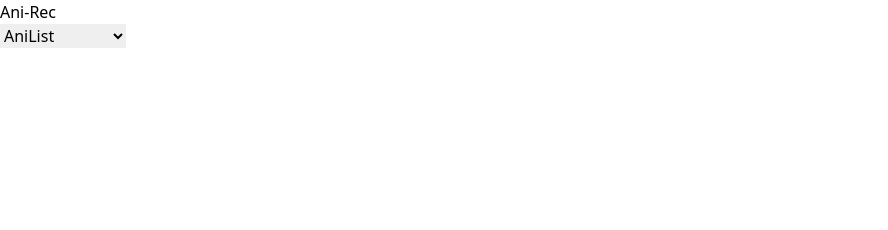
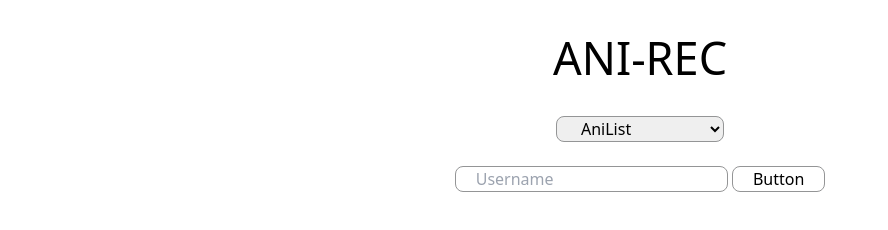
Before and after one commit to edwincarr/anirec, a plain HTML site: page index.html in a window 1280 px wide. Shown: the whole page, without its empty margins (0-888 px from the left). Drawn offline with nearby package versions, Linux system fonts and the light colour scheme.

Commit message:
Frontend work

```diff
--- a/index.html
+++ b/index.html
@@ -7,21 +7,31 @@
   <link rel="stylesheet" href="styles.css">
   <title>Document</title>
 </head>
-<body>
-  <header>
-    <h1>Ani-Rec</h1>
+<body class="">
+
+  <!-- Title -->
+  <header class="flex justify-center pt-6 pb-6">
+    <h1 class="text-[45px]">ANI-REC</h1>
   </header>
 
-  <div>
-    <select>
-      <option value="AniList" >AniList</option>
-      <option value="MAL" >My Anime List</option>
+
+  <!-- Dropdown Div -->
+  <div class="flex justify-center pb-6 ">
+    <select class="rounded-lg border cursor-pointer border-[#949596] px-5">
+      <option value="aniList" >AniList</option>
+      <option value="mal" >My Anime List</option>
     </select>
   </div>
 
-  <div>
-    <input type="text"
+  <!-- Username and searchbutton Div -->
+  <div class="flex justify-center">
+    <form>
+    <input type="text" placeholder="Username" class="rounded-lg border border-[#949596] px-5" >
+    <button value="Submit" class="rounded-lg border border-[#949596] px-5 hover:bg-[#3CA1D5] hover:text-white hover:border-transparent hover:duration-500">Button</button>
+  </form>
   </div>
+
+
 <script src="index.js"></script>
 </body>
 </html>
```
